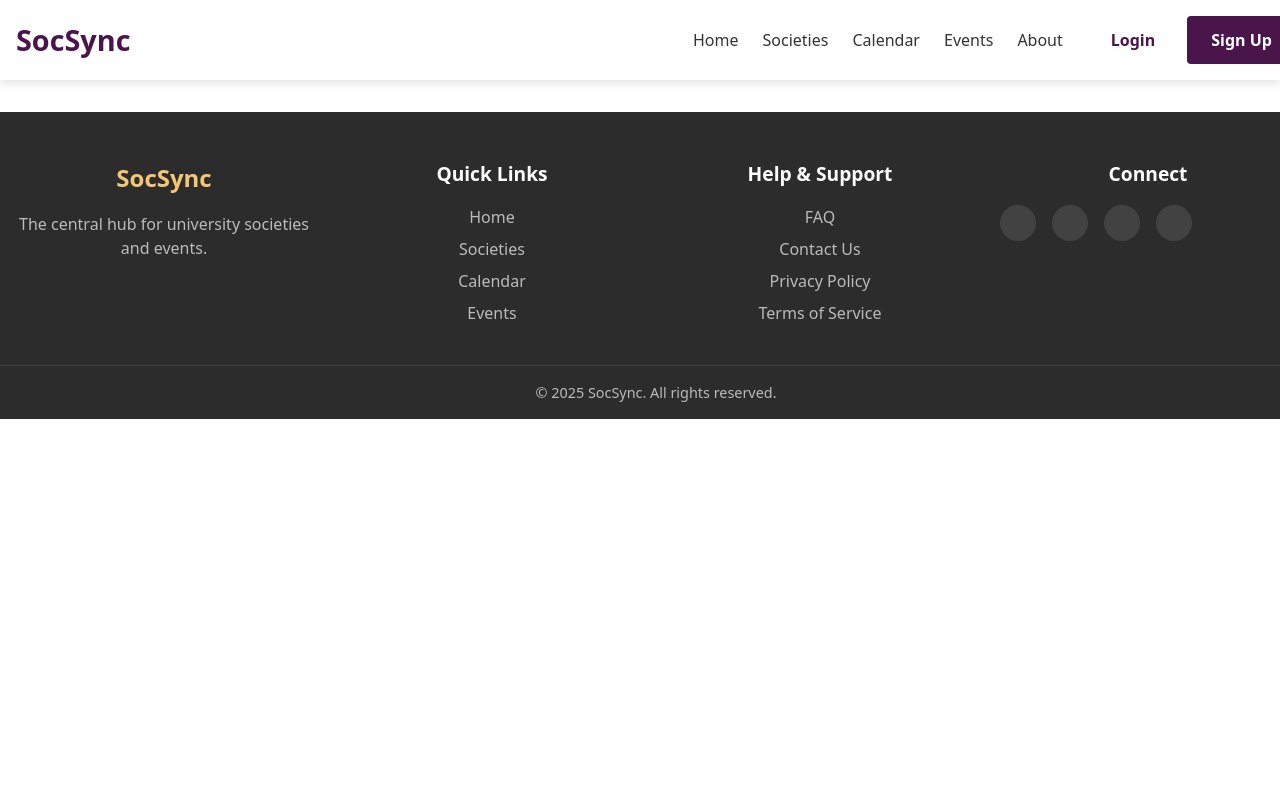
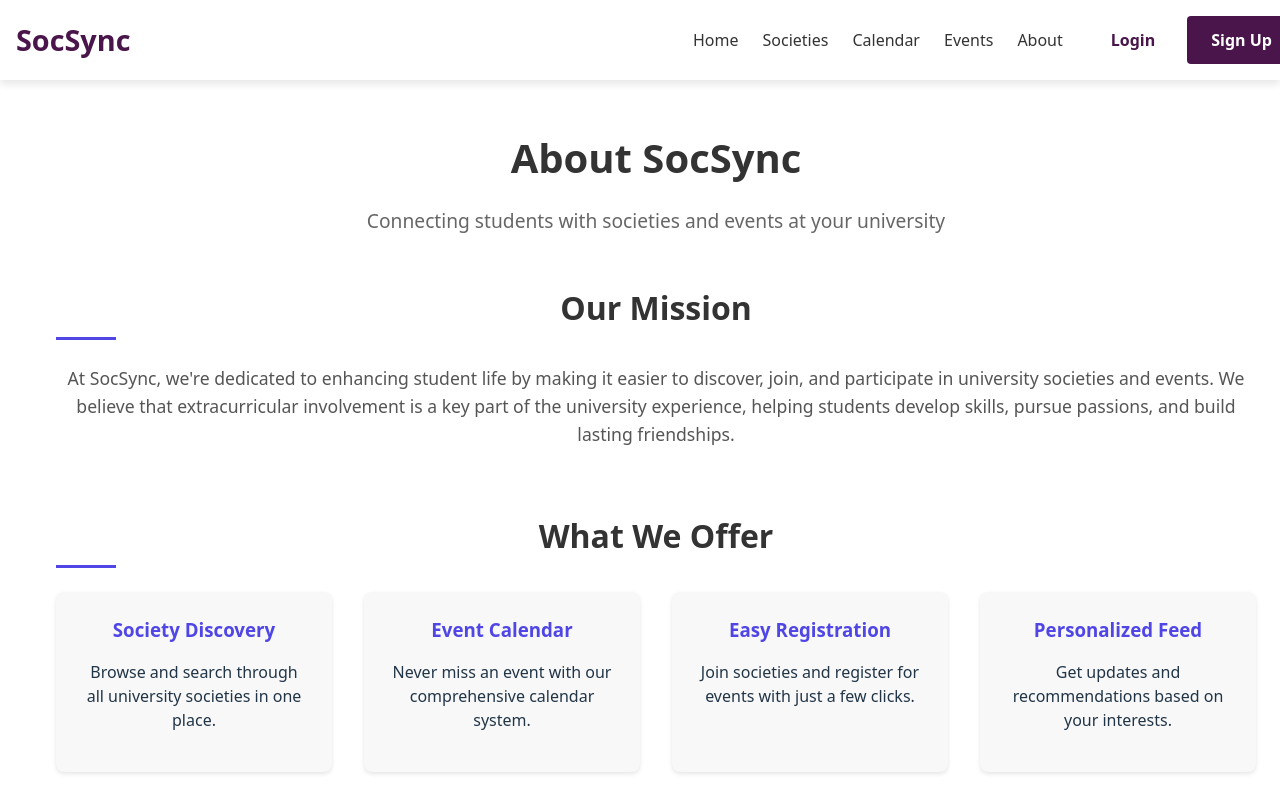
Before and after one commit to PriyaBargota/society-tracker, a React (Vite) app in the folder frontend/socsync_frontend/: page /about in a window 1280 px wide. Shown: the top 800 px of the page. Built offline with nearby package versions, Linux system fonts and the light colour scheme.

Commit message:
Add About page route and remove commented calendar section from HomePage

```diff
--- a/frontend/socsync_frontend/src/App.jsx
+++ b/frontend/socsync_frontend/src/App.jsx
@@ -7,6 +7,7 @@ import SocietyDetailPage from './pages/SocietyDetailPage';
 import EventsPage from './pages/EventsPage';
 import EventDetailPage from './pages/EventDetailPage';
 import Calendar from './pages/Calendar';
+import About from './pages/About';
 import './App.css';
 
 function App() {
@@ -22,6 +23,7 @@ function App() {
             <Route path="/society/:id" element={<SocietyDetailPage />} />
             <Route path="/events" element={<EventsPage />} />
             <Route path="/event/:id" element={<EventDetailPage />} />
+            <Route path="/about" element={<About />} />
           </Routes>
         </main>
         <Footer />
```
Also changed, not shown: frontend/socsync_frontend/src/pages/HomePage.jsx (+0 -9 lines).
